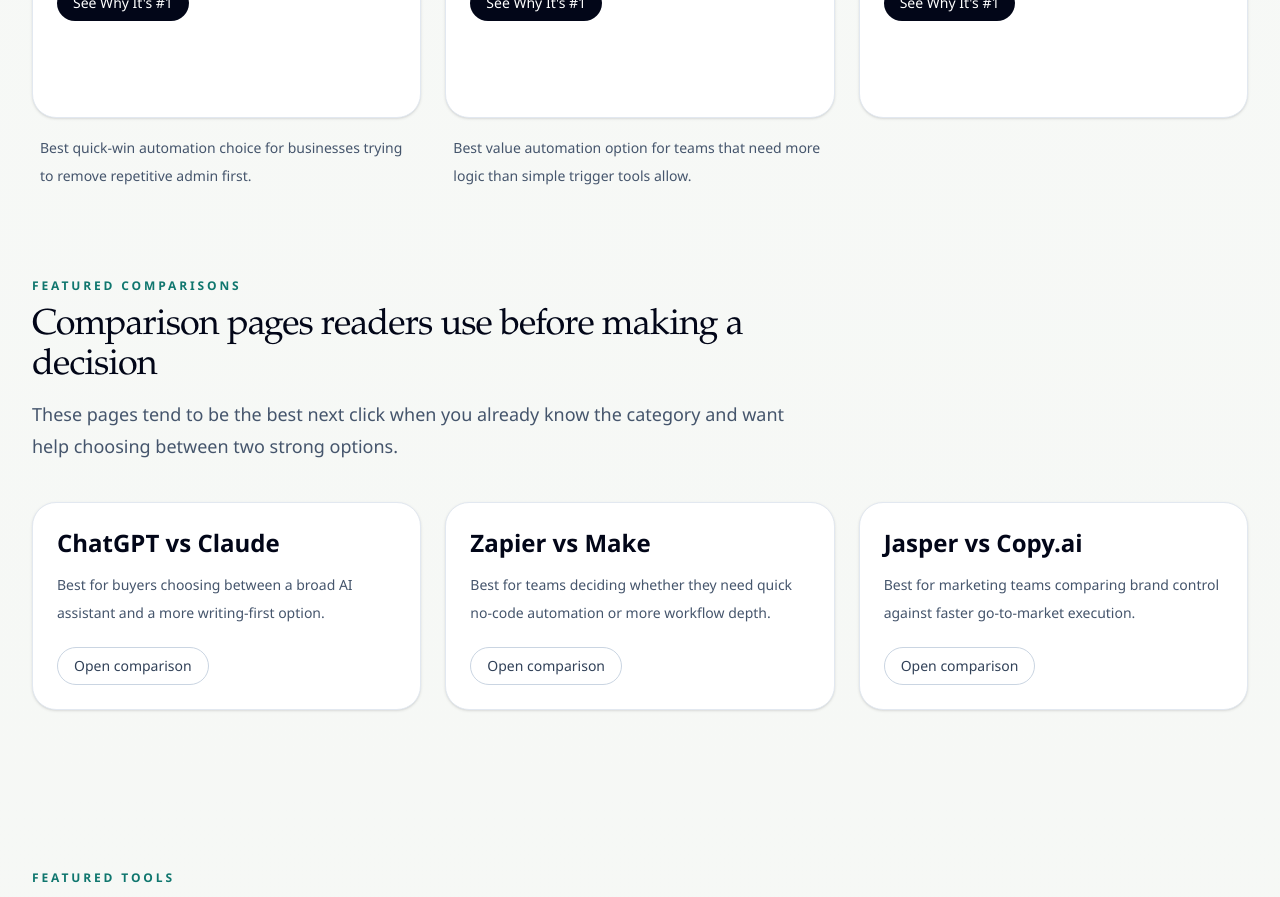
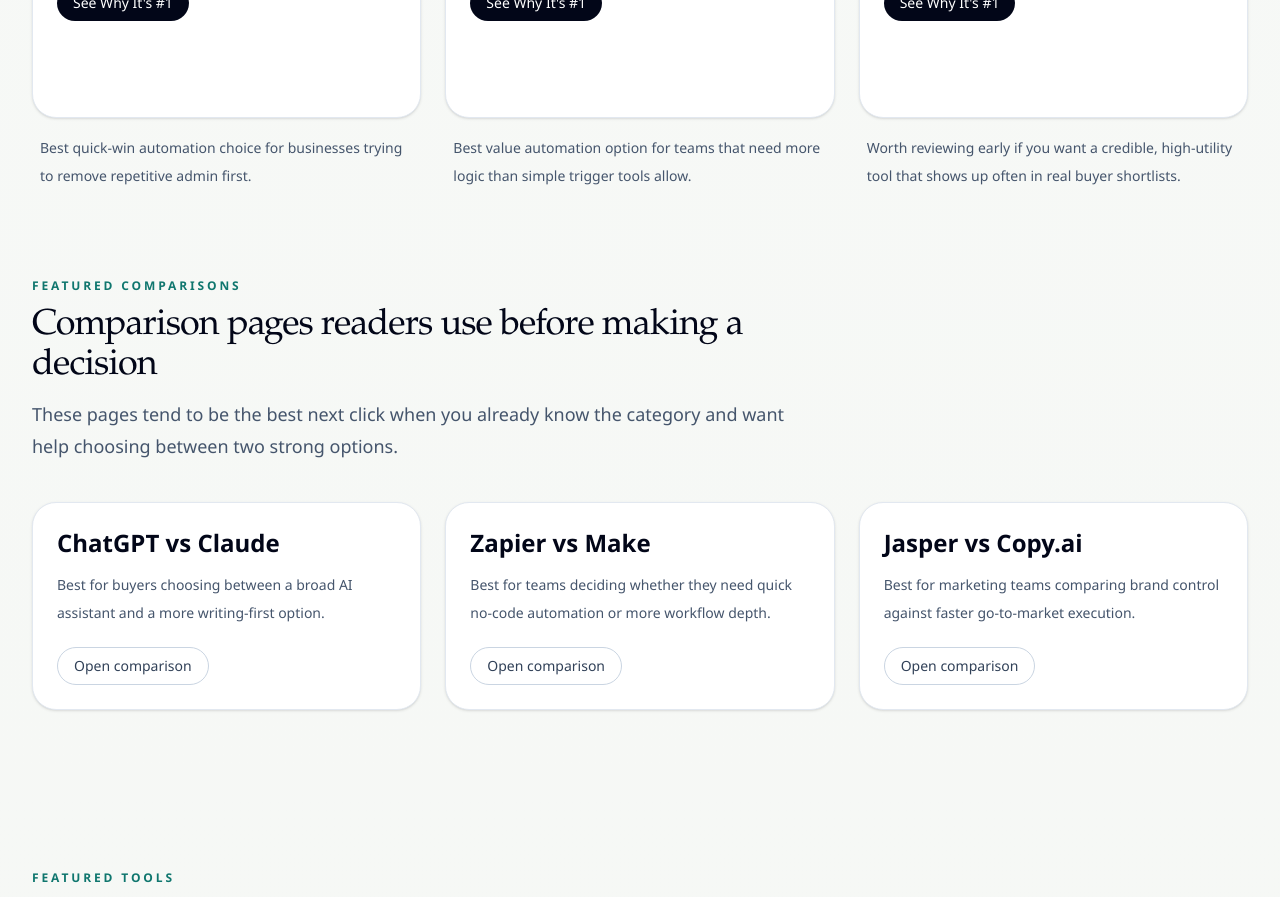
Before and after one commit to anthonycastagnaro-ops/ai-tools-by-industry, a Next.js app: page / in a window 1280 px wide. Shown: the part 4700-5597 px from the top of the page. Built offline with nearby package versions, Linux system fonts and the light colour scheme; no server answers.

Commit message:
final audit + pre-traffic updates

```diff
--- a/src/app/compare/[comparison]/page.tsx
+++ b/src/app/compare/[comparison]/page.tsx
@@ -196,7 +196,7 @@
               ctaLocation="top"
               className="rounded-full border border-slate-300 px-5 py-3 text-sm font-semibold text-slate-700 transition hover:border-slate-950 hover:text-slate-950"
             >
-              Read both reviews
+              Read {toolA.name} review
             </AffiliateLink>
           </div>
         </section>
--- a/src/app/page.tsx
+++ b/src/app/page.tsx
@@ -41,6 +41,8 @@
   make: "Best value automation option for teams that need more logic than simple trigger tools allow.",
   grammarly: "Best lightweight upgrade for teams that want stronger client-facing communication immediately.",
 };
+const defaultTopToolNote =
+  "Worth reviewing early if you want a credible, high-utility tool that shows up often in real buyer shortlists.";
 
 export default function HomePage() {
   return (
@@ -236,7 +238,7 @@
               <div key={tool.slug} className="space-y-4">
                 <ToolCard tool={tool} />
                 <p className="px-2 text-sm leading-7 text-slate-600">
-                  {curatedTopToolNotes[tool.slug]}
+                  {curatedTopToolNotes[tool.slug] ?? defaultTopToolNote}
                 </p>
               </div>
             ))}
--- a/src/app/tools/[slug]/page.tsx
+++ b/src/app/tools/[slug]/page.tsx
@@ -74,6 +74,7 @@
   const alternatives = getAlternativesForTool(tool);
   const comparisonCandidates = alternatives.slice(0, 3);
   const pricingHref = getToolPricingHref(tool);
+  const cleanBestUseCase = tool.bestUseCase.replace(/[.]+$/, "");
   const compareHref = comparisonCandidates[0]
     ? getComparisonUrl(tool.slug, comparisonCandidates[0].slug)
     : getDefaultComparisonUrl(tool);
@@ -99,7 +100,7 @@
             </h1>
             <p className="text-lg leading-8 text-slate-600">{tool.overview}</p>
             <p className="text-base leading-8 text-slate-600">
-              Best for: {tool.bestUseCase} when your priority is faster output,
+              Best for: {cleanBestUseCase} when your priority is faster output,
               less repetitive work, and a tool your team will actually keep
               using after the trial period.
             </p>
@@ -185,7 +186,7 @@
             {[
               tool.businessUsage,
               tool.popularityNote,
-              `It stands out most when buyers need ${tool.bestUseCase.toLowerCase()}.`,
+              `It stands out most when buyers need ${cleanBestUseCase.toLowerCase()}.`,
             ].map((item) => (
               <div
                 key={item}
@@ -441,7 +442,7 @@
           <SectionHeading
             eyebrow="Bottom Line"
             title={`Should you seriously consider ${tool.name}?`}
-            description={`${tool.name} is a strong choice if your team needs ${tool.bestUseCase.toLowerCase()} and wants a tool that already earns a place on real business shortlists. If you want a lighter, cheaper, or more specialized option, use the comparison paths above before you commit.`}
+            description={`${tool.name} is a strong choice if your team needs ${cleanBestUseCase.toLowerCase()} and wants a tool that already earns a place on real business shortlists. If you want a lighter, cheaper, or more specialized option, use the comparison paths above before you commit.`}
           />
           <div className="mt-8 flex flex-wrap gap-3">
             <AffiliateLink
```
